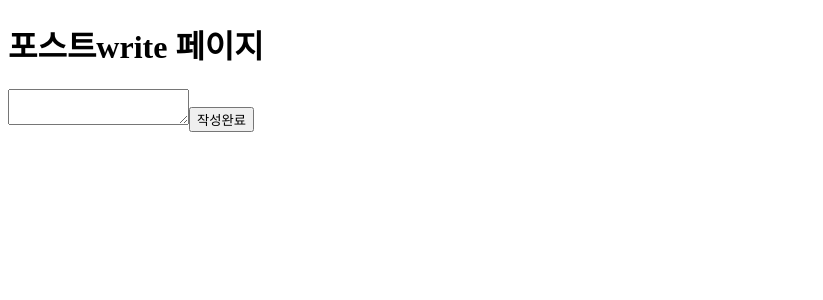
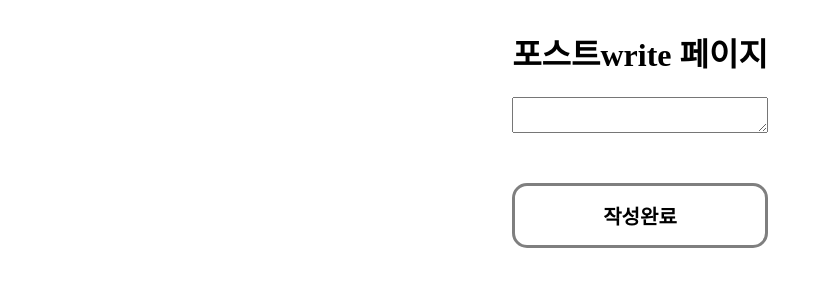
Before and after one commit to son426/study, a React (Create React App) app: page /PostWrite in a window 1280 px wide. Shown: the top 300 px of the page, without its empty margins (0-823 px from the left). Built offline with nearby package versions, Linux system fonts and the light colour scheme.

Commit message:
블로그 2

```diff
--- a/src/components/list/PostList.jsx
+++ b/src/components/list/PostList.jsx
@@ -1,11 +1,16 @@
 import React from "react";
 import PostListItem from "./PostListItem";
+import styles from "../../css/PostList.module.css";
 
 const PostList = (props) => {
   const { posts, onClickItem, content } = props;
 
   return (
-    <div onClick={onClickItem}>
+    <div className={styles.wrapper} onClick={onClickItem}>
+      <header>
+        <h3>글 목록</h3>
+      </header>
+      <body className={styles.postList}>
         {posts.map((post, index) => {
           return (
             <PostListItem
@@ -18,6 +23,7 @@ const PostList = (props) => {
             />
           );
         })}
+      </body>
     </div>
   );
 };
--- a/src/components/list/PostListItem.jsx
+++ b/src/components/list/PostListItem.jsx
@@ -1,12 +1,15 @@
 import React from "react";
+import styles from "../../css/PostListItem.module.css";
 
 const PostListItem = (props) => {
   const { post, onClick, content } = props;
 
   return (
     <>
-      <h3 onClick={onClick}>{post.title}</h3>
-      {content && <p>{post.content}</p>}
+      <div className={styles.postItem}>
+        <h3 onClick={onClick}>{post.title}</h3>
+        {content && <p className={styles.postTitle}>{post.content}</p>}
+      </div>
     </>
   );
 };
--- a/src/components/page/MainPage.jsx
+++ b/src/components/page/MainPage.jsx
@@ -3,13 +3,16 @@ import { Navigate, useNavigate } from "react-router-dom/dist";
 import PostList from "../list/PostList";
 import Button from "../ui/Button";
 import data from "../../data.json";
+import styles from "../../css/MainPage.module.css";
 
 const Mainpage = () => {
   const navigate = useNavigate();
 
   return (
     <>
-      <h1>메인페이지</h1>
+      <div className={styles.wrapper}>
+        <div className={styles.container}>
+          <h1 className={styles.header}>메인페이지</h1>
           <Button
             title="글 작성하기"
             onClick={() => {
@@ -23,6 +26,8 @@ const Mainpage = () => {
             }}
             content={false}
           />
+        </div>
+      </div>
     </>
   );
 };
--- a/src/components/page/PostViewPage.jsx
+++ b/src/components/page/PostViewPage.jsx
@@ -4,12 +4,15 @@ import PostList from "../list/PostList";
 import Button from "../ui/Button";
 import TextInput from "../ui/TextInput";
 import data from "../../data.json";
+import styles from "../../css/PostViewPage.module.css";
 
 const PostViewPage = () => {
   const navigate = useNavigate();
 
   return (
     <>
+      <div className={styles.wrapper}>
+        <div className={styles.container}>
           <h1>포스트View 페이지</h1>
           <button
             onClick={() => {
@@ -19,6 +22,8 @@ const PostViewPage = () => {
             홈으로
           </button>
           <PostList posts={data} content={true} />
+        </div>
+      </div>
     </>
   );
 };
--- a/src/components/page/PostWritePage.jsx
+++ b/src/components/page/PostWritePage.jsx
@@ -4,12 +4,15 @@ import PostList from "../list/PostList";
 import Button from "../ui/Button";
 import TextInput from "../ui/TextInput";
 import data from "../../data.json";
+import styles from "../../css/PostWritePage.module.css";
 
 const PostWritePage = () => {
   const navigate = useNavigate();
 
   return (
     <>
+      <div className={styles.wrapper}>
+        <div className={styles.container}>
           <h1>포스트write 페이지</h1>
           <TextInput />
           {/* TextInput에다가 props 내려줘야하는데, 이게 안먹음. 그냥 무조건 기본으로 들어감. */}
@@ -19,6 +22,8 @@ const PostWritePage = () => {
               navigate(`/`);
             }}
           />
+        </div>
+      </div>
     </>
   );
 };
--- a/src/components/ui/Button.jsx
+++ b/src/components/ui/Button.jsx
@@ -1,4 +1,5 @@
 import React from "react";
+import styles from "../../css/Button.module.css";
 
 const Button = (props) => {
   const { title, onClick } = props;
--- /dev/null
+++ b/src/css/Button.module.css
@@ -0,0 +1,8 @@
+button {
+  background-color: transparent;
+  border: 3px solid rgba(0, 0, 0, 0.5);
+  padding: 15px 30px;
+  border-radius: 15px;
+  font-size: 20px;
+  font-weight: 600;
+}
--- /dev/null
+++ b/src/css/MainPage.module.css
@@ -0,0 +1,13 @@
+.wrapper {
+  width: 100%;
+  display: flex;
+  justify-content: center;
+}
+
+.header {
+  color: tomato;
+}
+
+Button {
+  margin: 50px 0px;
+}
--- /dev/null
+++ b/src/css/PostList.module.css
@@ -0,0 +1,9 @@
+header {
+  margin: 10px;
+}
+
+.postList {
+  border: 2px solid rgba(0, 0, 0, 0.5);
+  text-align: center;
+  width: 500px;
+}
--- /dev/null
+++ b/src/css/PostListItem.module.css
@@ -0,0 +1,8 @@
+.postItem {
+  padding: 5px 10px;
+  border-bottom: 1px solid black;
+}
+
+.postItem:last-child {
+  border-bottom: none;
+}
--- /dev/null
+++ b/src/css/PostViewPage.module.css
@@ -0,0 +1,5 @@
+.wrapper {
+  width: 100%;
+  display: flex;
+  justify-content: center;
+}
--- /dev/null
+++ b/src/css/PostWritePage.module.css
@@ -0,0 +1,9 @@
+.wrapper {
+  display: flex;
+  justify-content: center;
+}
+
+.container {
+  display: flex;
+  flex-direction: column;
+}
```
Lines whose indentation alone changed are shown as unchanged.
